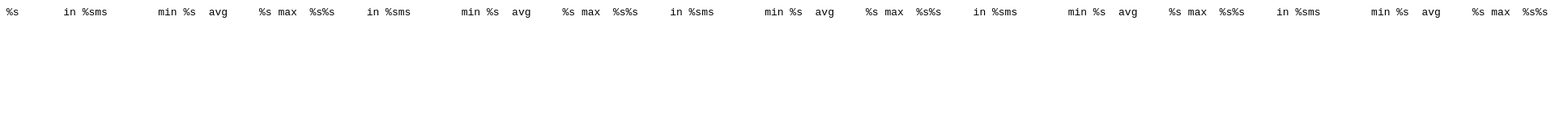
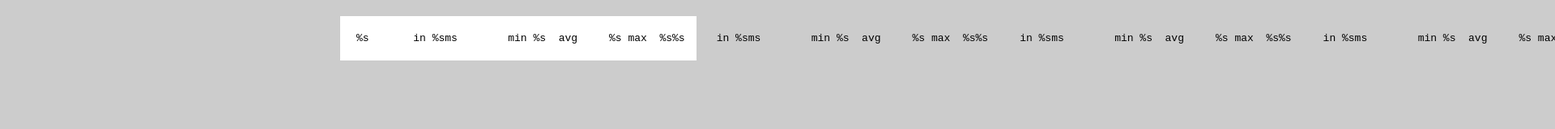
Before and after one commit to urbanmassage/performance-tests, a plain HTML site: page index.html in a window 1280 px wide. Shown: the top 160 px of the page at 81% size, 1920 px wide, since content can reach past the window. Drawn offline with Linux system fonts and the light colour scheme.

Commit message:
Circle build from ://circleci.com/gh/urbanmassage/performance-tests/10

```diff
--- a/index.html
+++ b/index.html
@@ -1 +1 @@
-<html><head><title>Performance Tests | Urban Massage</title></head><body><pre>%s	 in %sms	min %s	avg	%s max	%s%s	 in %sms	min %s	avg	%s max	%s%s	 in %sms	min %s	avg	%s max	%s%s	 in %sms	min %s	avg	%s max	%s%s	 in %sms	min %s	avg	%s max	%s%s	 in %sms	min %s	avg	%s max	%s%s	 in %sms	min %s	avg	%s max	%s</pre></body></html>
+<html><head><title>Performance Tests | Urban Massage</title><style>html {margin: 0; padding: 0; background: #ccc;}body {margin: 0; padding: 20px;}pre {margin: 0 auto; padding: 20px; background: #fff; width: 400px; max-width: 100%}.red {color: red}.cyan {color: cyan}.green {color: green}.blue {color: blue}</style></head><body><pre>%s	 in %sms	min %s	avg	%s max	%s%s	 in %sms	min %s	avg	%s max	%s%s	 in %sms	min %s	avg	%s max	%s%s	 in %sms	min %s	avg	%s max	%s%s	 in %sms	min %s	avg	%s max	%s%s	 in %sms	min %s	avg	%s max	%s%s	 in %sms	min %s	avg	%s max	%s</pre></body></html>
```
